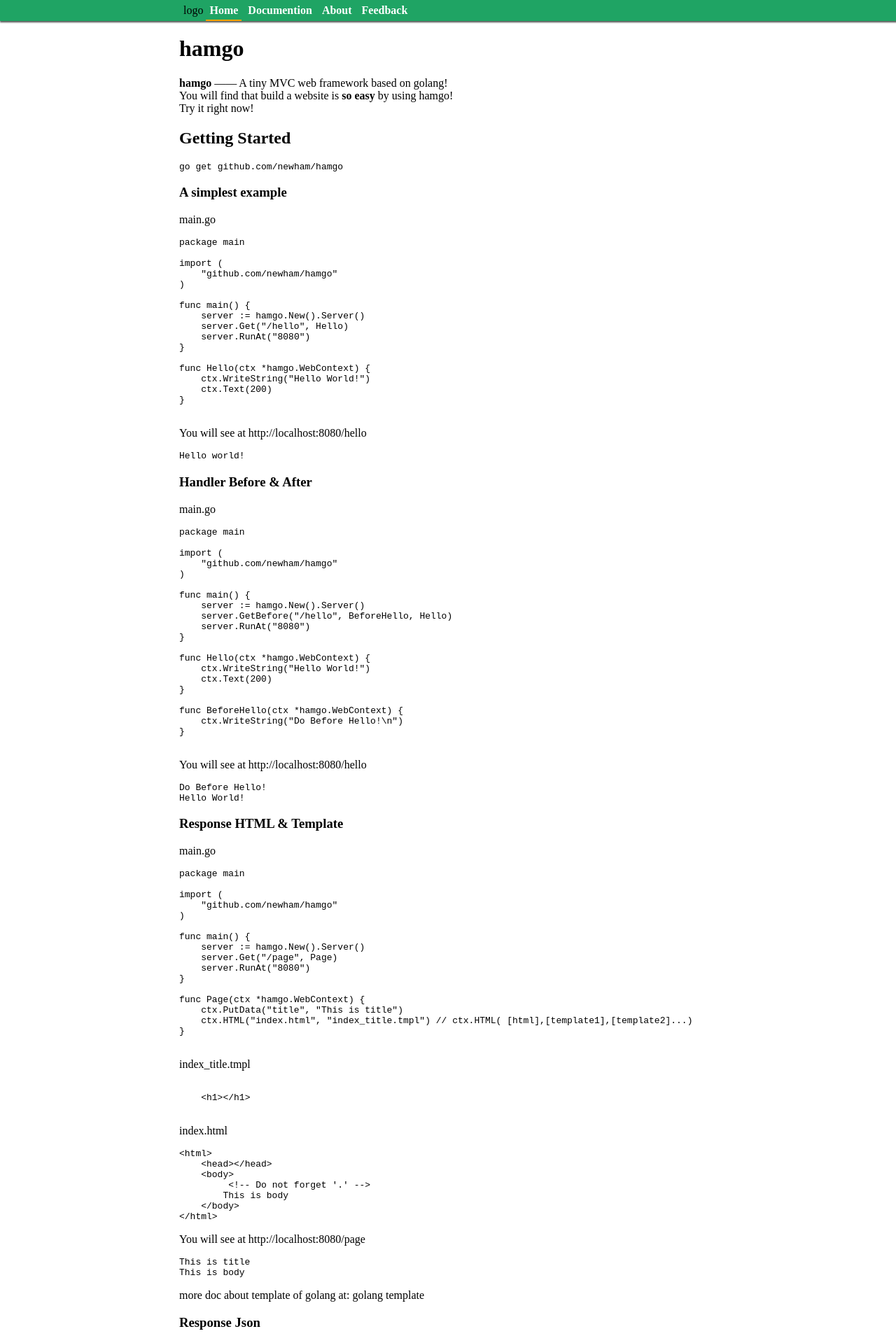
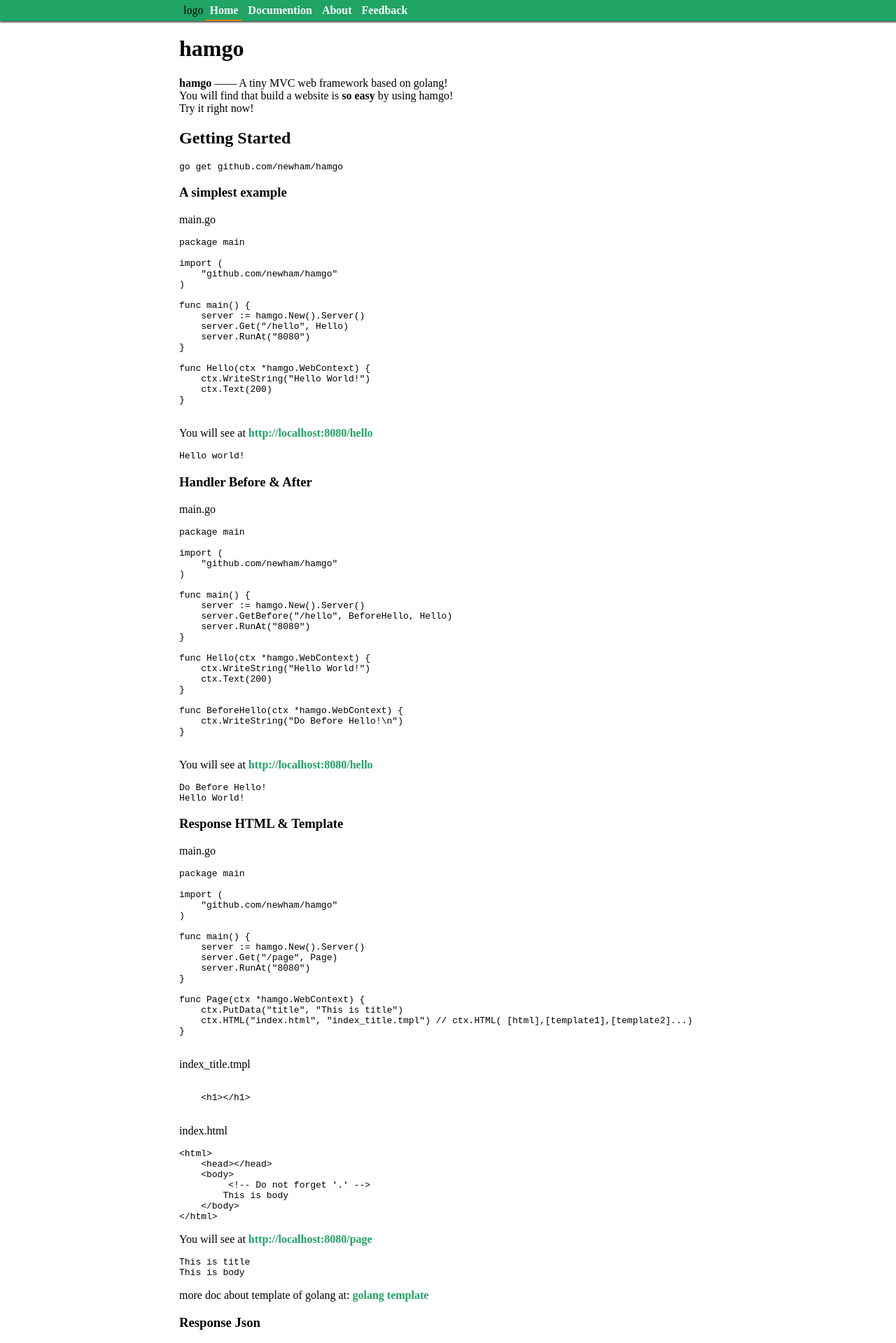
Before and after one commit to newham/hamgo-doc, a Jekyll site: the page built from index.md, in a window 1280 px wide. Shown: the top 1919 px of the page at 70% size. Built offline with Jekyll 4.4.1, drawn with Linux system fonts in a browser that asks for light colours; some of the changed text lies outside the part shown.

Commit message:
modify nav path

```diff
--- a/_layouts/default.html
+++ b/_layouts/default.html
@@ -11,10 +11,10 @@
 	<div class="nav fixed">
 		<div class="container">
 			<lable>logo</lable>
-			<a id="nav_home" href="/">Home</a>
-			<a id="nav_doc" href="/doc/">Documention</a>
-			<a id="nav_about" href="/about/" >About</a>
-			<a id="nav_feedback" href="/feedback/">Feedback</a>
+			<a id="nav_home" href="{{site.baseurl}}/">Home</a>
+			<a id="nav_doc" href="{{site.baseurl}}/doc/">Documention</a>
+			<a id="nav_about" href="{{site.baseurl}}/about/" >About</a>
+			<a id="nav_feedback" href="{{site.baseurl}}/feedback/">Feedback</a>
 		</div>
 	</div>
 	<div class="main">
--- a/assets/css/hamgo.css
+++ b/assets/css/hamgo.css
@@ -3,22 +3,26 @@
     margin: 0;
 }
 a{
-    color: black;
+    font-weight: bold;
+    color: #1FA464;
     text-decoration:none;
 }
 a:link{
-
+    color: #1FA464;
 }
-
+a:hover{
+    color:#198350;
+    text-decoration:underline;
+}
 a:visited{
-
+    color: #1FA464;
 }
 a:active{
-
+    color: #1FA464;
 }
 
 .active{
-    border-bottom:2px solid orange;
+    border-bottom:2px solid #D58A00;
 }
 
 div{
@@ -104,6 +108,7 @@
 .nav a:hover{
     background: #198350;
     /*border-radius:5px;*/
+    text-decoration:none;
 }
 
 .fixed{
--- a/index.md
+++ b/index.md
@@ -173,6 +173,7 @@
 |response json |√        |
 |json,form bind|√        |
 |html,template |√        |
+
 More features are coming soon ...
 
 ## More Documentation
```
